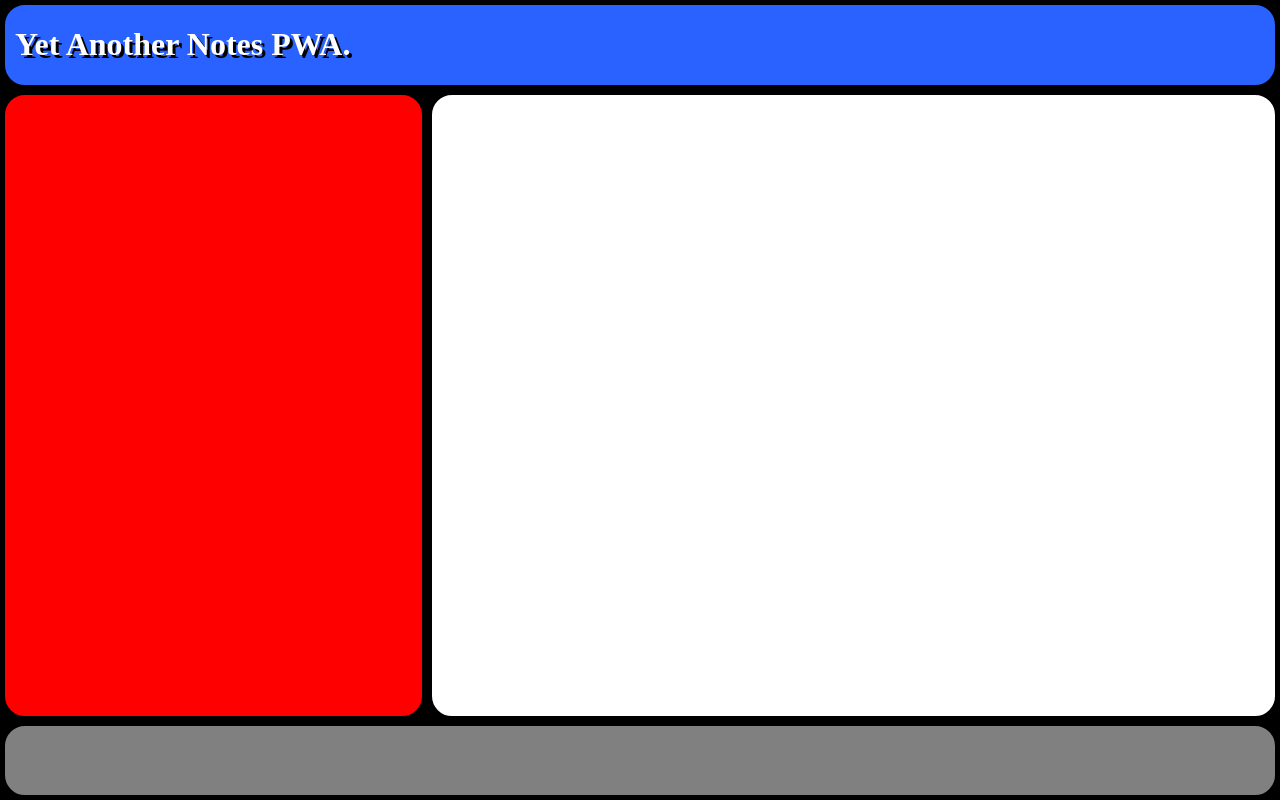
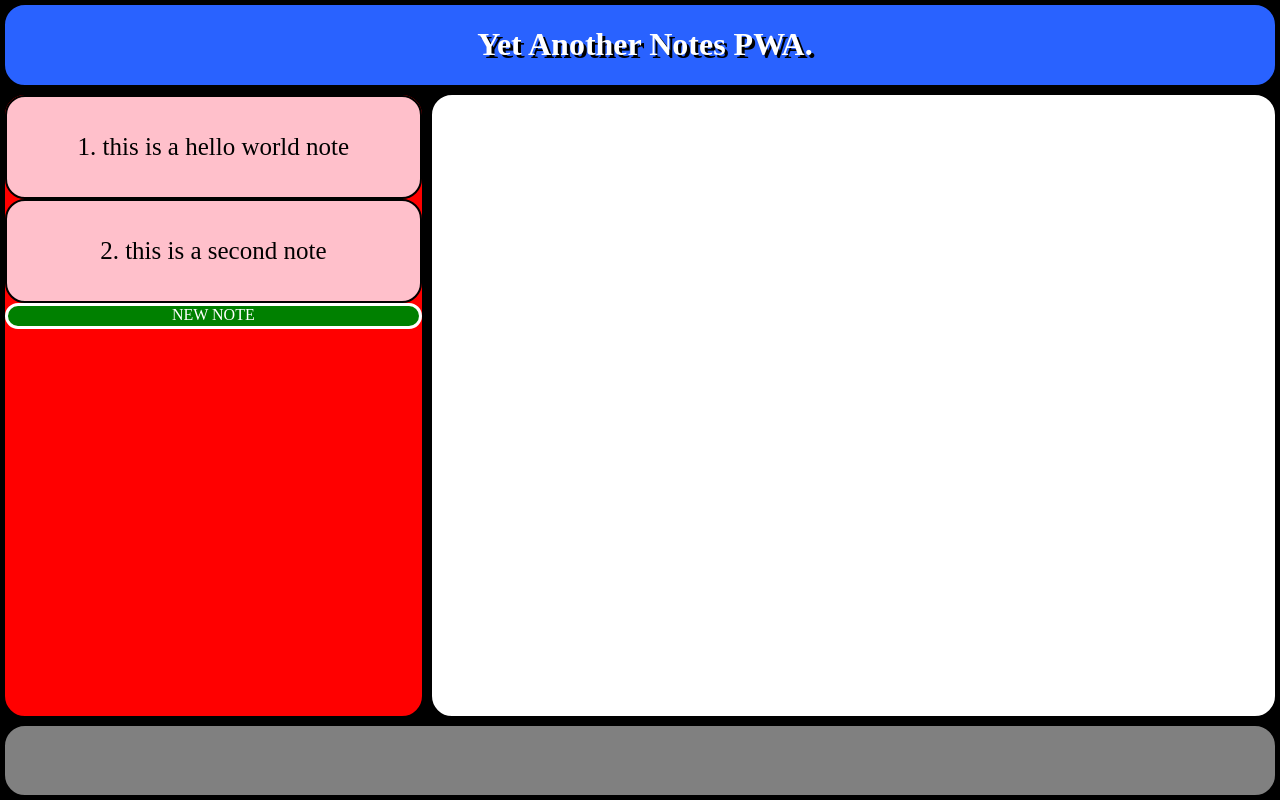
Before and after one commit to Shavrin/yet-another-notes-pwa, a React (Create React App) app: page / in a window 1280 px wide. Built offline with nearby package versions, Linux system fonts and the light colour scheme.

Commit message:
progress, added notes list and other

```diff
--- a/public/style.css
+++ b/public/style.css
@@ -22,6 +22,7 @@ header {
     padding-left: 10px;
     border: 5px solid black;
     border-radius: 25px;
+    text-align: center;
 }
 header h1 a{
     text-decoration: none;
@@ -43,7 +44,7 @@ aside {
     border: 5px solid black;
     border-radius: 25px;
     margin: 0;
-    padding: 5px;
+    padding: 10px;
 }
 
 footer {
@@ -53,6 +54,38 @@ footer {
     border-radius: 25px;
 }
 
+.note {
+    background-color: pink;
+    height: 100px;
+    border-radius: 20px;
+    border: 2px solid black;
+    display: flex;
+    align-items: center;
+    justify-content: center;
+}
+
+.note:hover {
+    background-color: lightblue;
+    cursor: pointer;
+}
+.noteTitle {
+    font-size: 25px;
+    margin: 0;
+}
+
+.createNoteButton {
+    height: 20px;
+    background-color: green;
+    border-radius: 20px;
+    border: 3px solid white;
+    text-align: center;
+    color: white;
+}
+
+.createNoteButton:hover {
+    background-color: lightgreen;
+    cursor: pointer;
+}
 @media(min-width: 500px) {
     .grid-container {
         grid-template-rows: 1fr 8fr 1fr;
--- a/src/App.js
+++ b/src/App.js
@@ -1,4 +1,5 @@
 import React from 'react';
+import NoteList from './components/NoteList';
 
 const App = function(){
     return (
@@ -7,7 +8,7 @@ const App = function(){
             <h1><a href="/">Yet Another Notes PWA.</a></h1>
         </header>
 
-        <aside></aside>
+        <NoteList/>
 
         <textarea id="editor" contentEditable></textarea>
         <footer></footer>
--- /dev/null
+++ b/src/components/CreateNoteButton.js
@@ -0,0 +1,15 @@
+import React from 'react';
+
+const CreateNoteButton = function(props) {
+    function handleClick(e) {
+        e.preventDefault();
+        alert("Clicked!");
+    };
+
+    return (
+    <div className="createNoteButton" onClick={handleClick}>
+        NEW NOTE
+    </div>);
+};
+
+export default CreateNoteButton;
--- /dev/null
+++ b/src/components/Note.js
@@ -0,0 +1,11 @@
+import React from 'react';
+
+const Note = function(props) {
+    return (
+        <div className="note">
+            <p className="noteTitle">{props.children}</p>
+        </div>
+    );
+}
+
+export default Note;
--- /dev/null
+++ b/src/components/NoteList.js
@@ -0,0 +1,28 @@
+import React from 'react';
+import Note from './Note';
+import CreateNoteButton from './CreateNoteButton';
+
+const NoteList = function(props){
+
+    const notesData = [
+        {
+            id: 1,
+            data: "this is a hello world note"
+        },
+        {
+            id: 2,
+            data: "this is a second note"
+        }
+    ];
+
+    const Notes = notesData.map(note => <Note>{`${note.id}. ${note.data}`}</Note>);
+
+    return (
+        <aside>
+            {Notes}
+            <CreateNoteButton/>
+        </aside>
+    );
+}
+
+export default NoteList;
```
